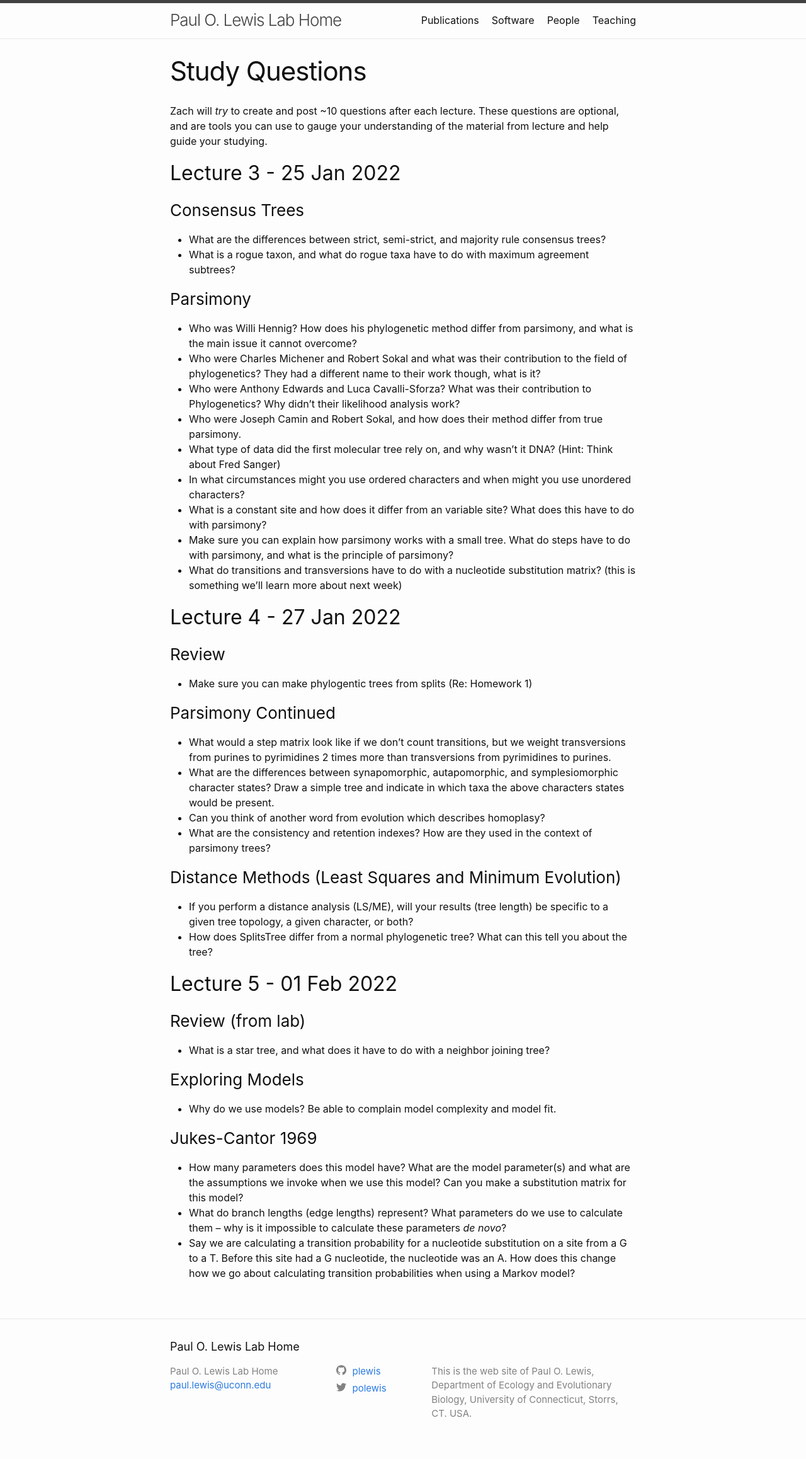
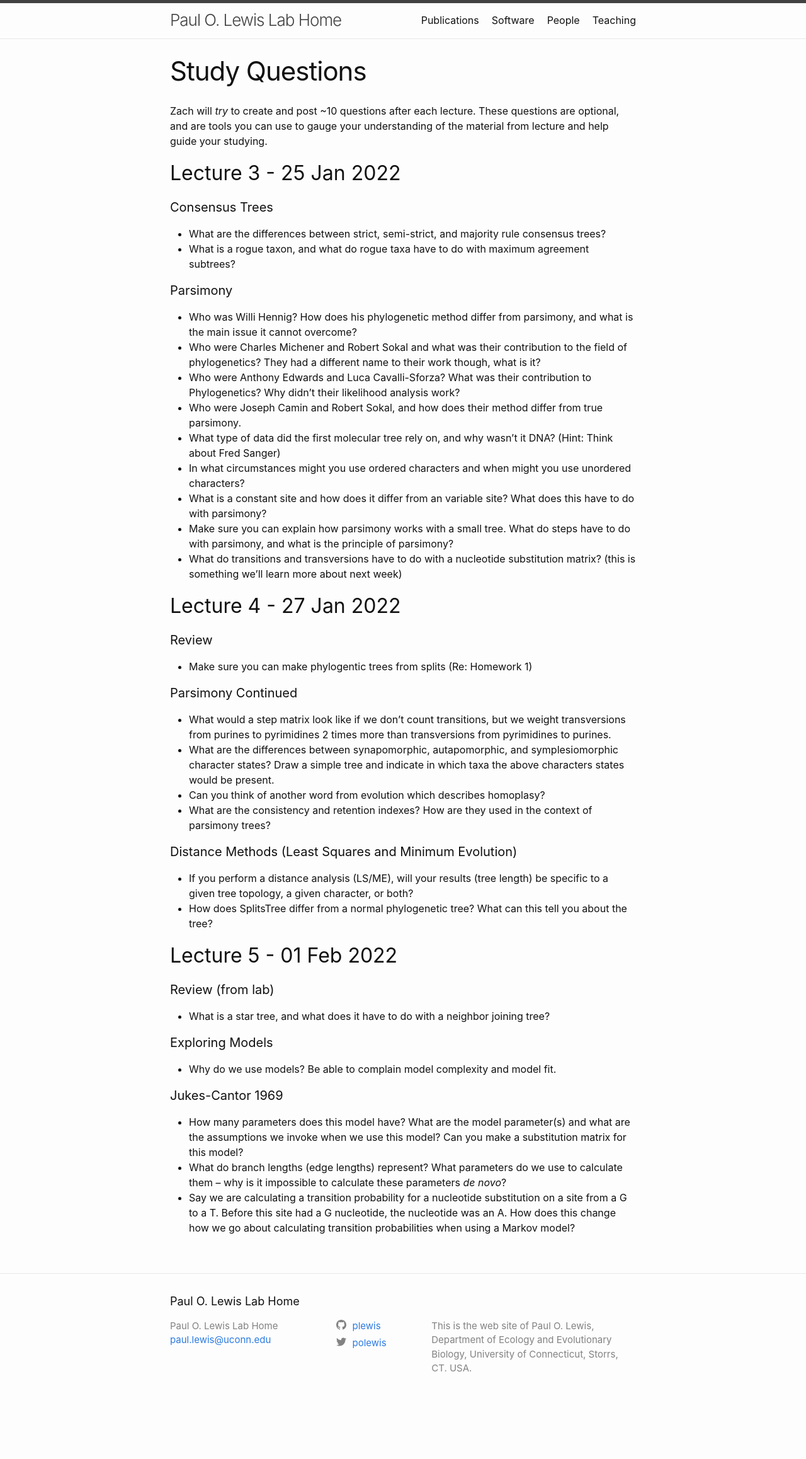
Before and after one commit to plewis/plewis.github.io, a Jekyll site: the page built from phylogenetics/study_questions.md, in a window 1280 px wide. Shown: the whole page at 63% size. Built offline with Jekyll 4.4.1, drawn with Linux system fonts in a browser that asks for light colours; after the commit the page ends 2244 px from its top, so only the background shows below that.

Commit message:
made headings smaller

```diff
--- a/phylogenetics/study_questions.md
+++ b/phylogenetics/study_questions.md
@@ -7,11 +7,11 @@ Zach will *try* to create and post ~10 questions after each lecture. These quest
 
 ## Lecture 3 - 25 Jan 2022
 
-### Consensus Trees
+#### Consensus Trees
 *	What are the differences between strict, semi-strict, and majority rule consensus trees?
 * What is a rogue taxon, and what do rogue taxa have to do with maximum agreement subtrees?
 
-### Parsimony
+#### Parsimony
 *	Who was Willi Hennig? How does his phylogenetic method differ from parsimony, and what is the main issue it cannot overcome?
 *	Who were Charles Michener and Robert Sokal and what was their contribution to the field of phylogenetics? They had a different name to their work though, what is it?
 *	Who were Anthony Edwards and Luca Cavalli-Sforza? What was their contribution to Phylogenetics? Why didn’t their likelihood analysis work?
@@ -24,28 +24,28 @@ Zach will *try* to create and post ~10 questions after each lecture. These quest
 
 ## Lecture 4 - 27 Jan 2022
 
-### Review
+#### Review
 * Make sure you can make phylogentic trees from splits (Re: Homework 1)
 
-### Parsimony Continued
+#### Parsimony Continued
 *	What would a step matrix look like if we don’t count transitions, but we weight transversions from purines to pyrimidines 2 times more than transversions from pyrimidines to purines.
 *	What are the differences between synapomorphic, autapomorphic, and symplesiomorphic character states? Draw a simple tree and indicate in which taxa the above characters states would be present.
 *	Can you think of another word from evolution which describes homoplasy?
 * What are the consistency and retention indexes? How are they used in the context of parsimony trees?
 
-### Distance Methods (Least Squares and Minimum Evolution)
+#### Distance Methods (Least Squares and Minimum Evolution)
 * If you perform a distance analysis (LS/ME), will your results (tree length) be specific to a given tree topology, a given character, or both?
 * How does SplitsTree differ from a normal phylogenetic tree? What can this tell you about the tree?
 
 ## Lecture 5 - 01 Feb 2022
 
-### Review (from lab)
+#### Review (from lab)
 * What is a star tree, and what does it have to do with a neighbor joining tree?
 
-### Exploring Models
+#### Exploring Models
 * Why do we use models? Be able to complain model complexity and model fit.
 
-### Jukes-Cantor 1969
+#### Jukes-Cantor 1969
 * How many parameters does this model have? What are the model parameter(s) and what are the assumptions we invoke when we use this model? Can you make a substitution matrix for this model?
 * What do branch lengths (edge lengths) represent? What parameters do we use to calculate them – why is it impossible to calculate these parameters *de novo*?
 * Say we are calculating a transition probability for a nucleotide substitution on a site from a G to a T. Before this site had a G nucleotide, the nucleotide was an A. How does this change how we go about calculating transition probabilities when using a Markov model?
```
